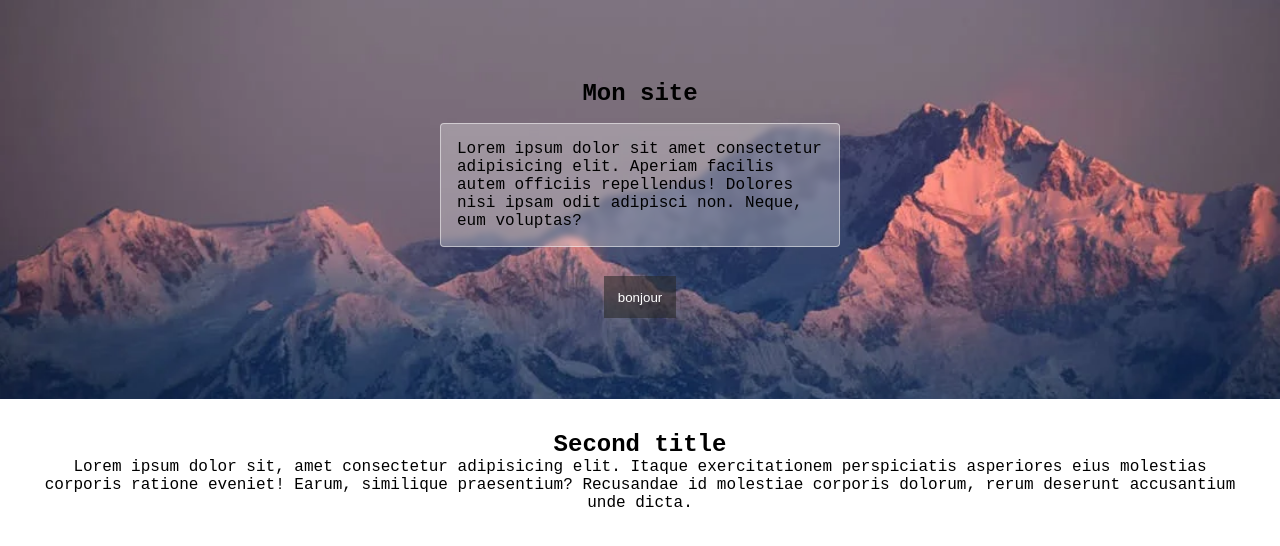
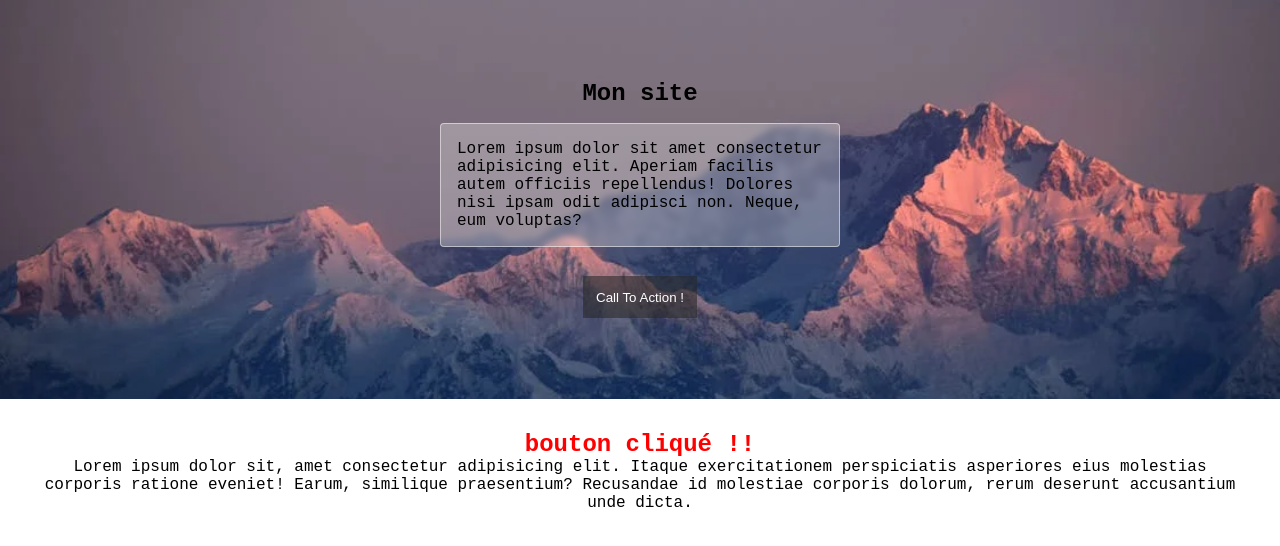
Before and after one commit to web-rest-api/test-pagesimple, a plain HTML site: page index.html in a window 1280 px wide. Both pictures are taken after a click on the button "Call To Action !". Shown: the part 98-644 px from the top of the page. Drawn offline with Linux system fonts and the light colour scheme.

Commit message:
new scripts

```diff
--- a/index.html
+++ b/index.html
@@ -34,7 +34,7 @@
 				<button id="btn">Call To Action !</button>
 			</section>
 			<section class="second_section">
-				<h2>Second title</h2>
+				<h2 id="st">Second title</h2>
 				<p>
 					Lorem ipsum dolor sit, amet consectetur adipisicing elit. Itaque
 					exercitationem perspiciatis asperiores eius molestias corporis ratione
--- a/script.js
+++ b/script.js
@@ -1,13 +1,19 @@
 // identifier le btn
 const btn = document.getElementById("btn")
-
+const st = document.getElementById("st")
+const main_section = document.querySelector(".main_section")
 // definir une function
 function handleClick(e) {
-	e.target.innerHTML = "bonjour"
+	// e.target.innerText = "clicke le btn"
+	// selectioner le titre
+	st.innerText = "bouton cliqué !!"
+	st.classList.add("red-text")
+
+	// changer son innerText
 }
 
 // rachouter une click event
 btn.addEventListener("click", handleClick)
 
 // log pour tester
-// console.log("test ...", btn)
+console.log("test ...", btn)
--- a/style.css
+++ b/style.css
@@ -25,3 +25,7 @@ a {
 a:hover {
 	color: red;
 }
+
+.red-text {
+	color: red;
+}
```
Also changed, not shown: assets/mountains-2.webp (added).
